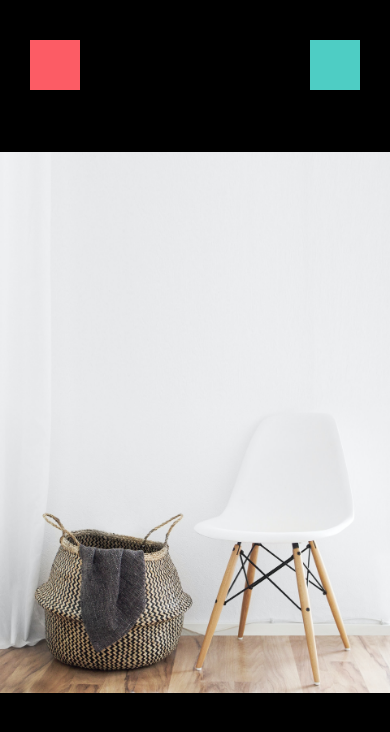
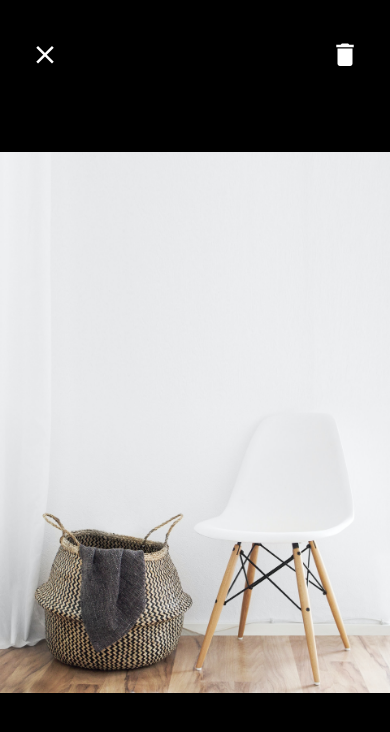
Before and after one commit to mr-andrej/cashout-reactnative, a React Native app: screen / in a window 390 px wide. Shown: the top 732 px of the page. Built offline with nearby package versions, Linux system fonts and the light colour scheme.

Commit message:
Changed placeholder icons for actual icons on the image viewing screen

```diff
--- a/app/screens/ViewImageScreen.js
+++ b/app/screens/ViewImageScreen.js
@@ -1,13 +1,18 @@
 import { StyleSheet, Text, View, Image } from "react-native";
 import React from "react";
+import MaterialCommunityIcons from "@expo/vector-icons/MaterialCommunityIcons";
 
 import colors from "../config/colors";
 
 export default function ViewImageScreen() {
   return (
     <View style={styles.container}>
-      <View style={styles.closeIcon} />
-      <View style={styles.deleteIcon} />
+      <View style={styles.closeIcon}>
+        <MaterialCommunityIcons name="close" size={30} color={colors.white} />
+      </View>
+      <View style={styles.deleteIcon}>
+        <MaterialCommunityIcons name="delete" size={30} color={colors.white} />
+      </View>
       <Image style={styles.image} source={require("../assets/chair.jpg")} />
     </View>
   );
@@ -15,17 +20,13 @@ export default function ViewImageScreen() {
 
 const styles = StyleSheet.create({
   closeIcon: {
-    width: 50,
-    height: 50,
-    backgroundColor: colors.primary,
+    // TODO: Relocate these buttons to the bottom of the screen, I don't like them at the top, they're hard to click
     position: "absolute",
     top: 40,
     left: 30,
   },
   deleteIcon: {
-    width: 50,
-    height: 50,
-    backgroundColor: colors.secondary,
+    // TODO: This button is hard to click, I don't like it.
     position: "absolute",
     top: 40,
     right: 30,
```
